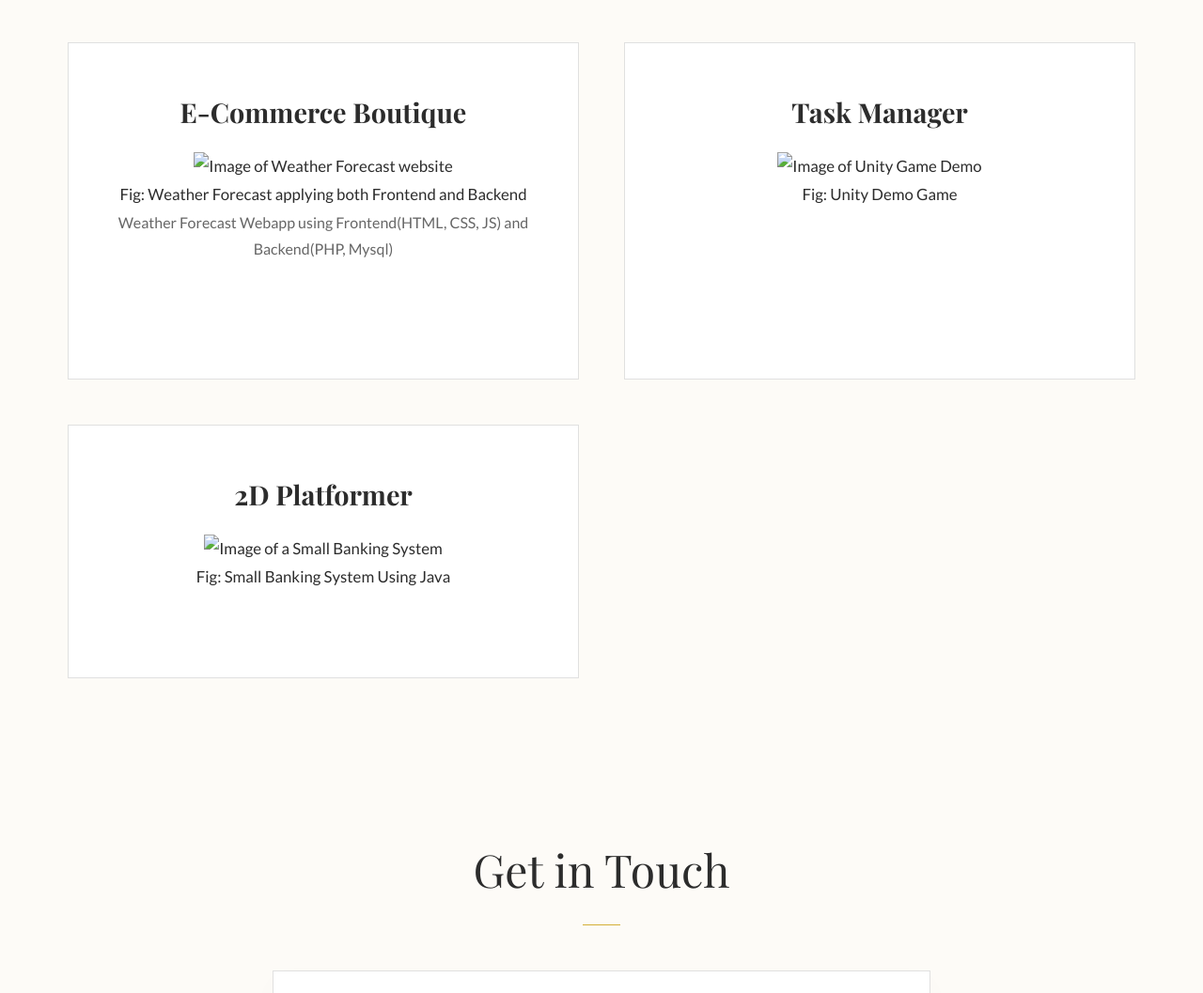
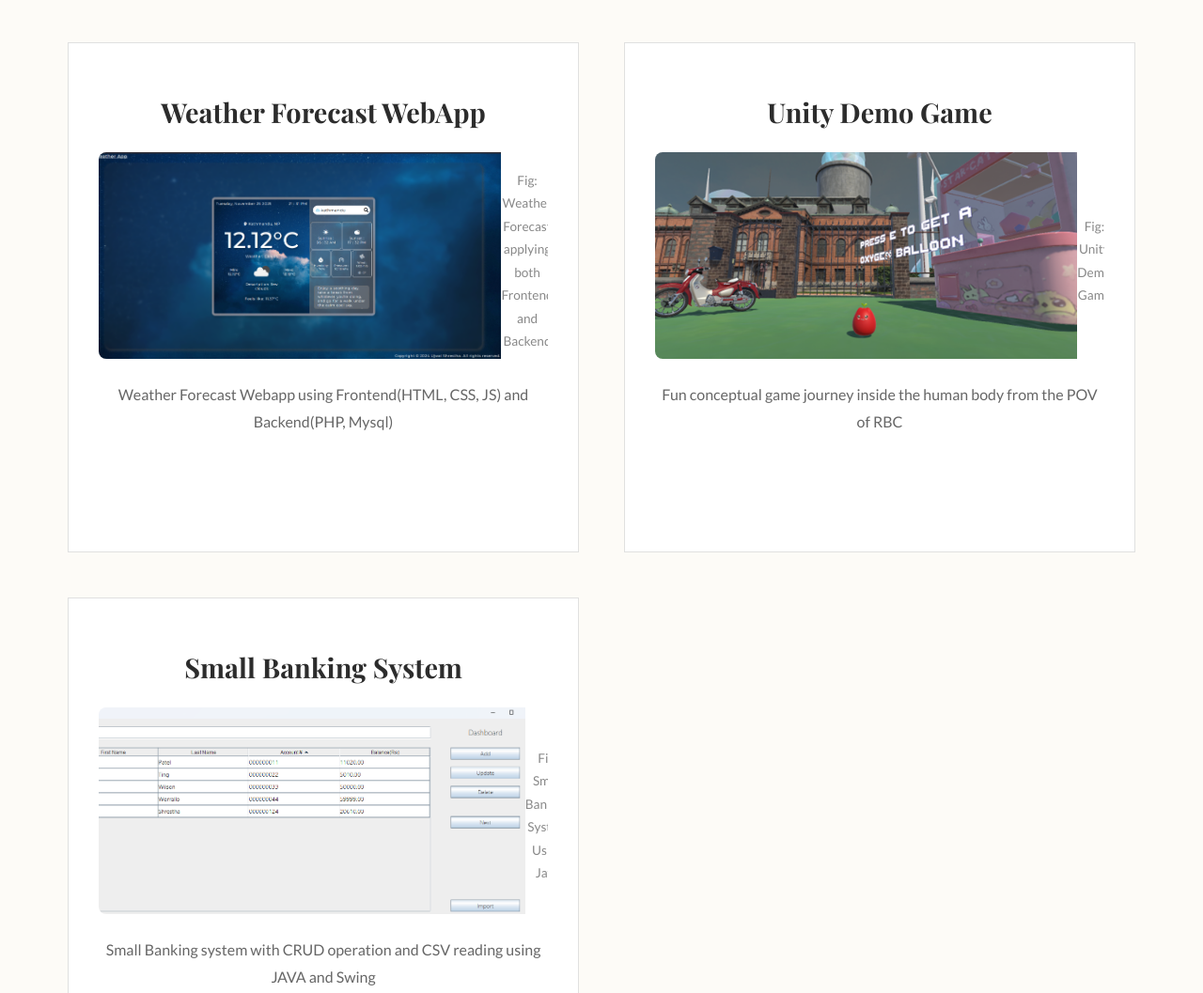
Before and after one commit to soupdoumplings/soupdoumplings-Personal_Portfolio_College_Assignment, a plain HTML site: page index.html in a window 1280 px wide. Shown: the part 1917-2974 px from the top of the page at 94% size. Drawn offline with nearby package versions, Linux system fonts and the light colour scheme; a web font is replaced by a local one.

Commit message:
Updated index.html: Added pictures for project, style.css: Added styling for the image, Added project folder with the images

```diff
--- a/CSS/style.css
+++ b/CSS/style.css
@@ -310,6 +310,29 @@ header {
     transform: translateY(0);
 }
 
+.image-wrapper {
+    width: 100%;
+    height: 220px;
+    display: flex;
+    justify-content: center;
+    align-items: center;
+    overflow: hidden;
+    border-radius: 8px;
+    margin-bottom: 1.5rem;
+}
+
+.image-wrapper img {
+    width: 100%;
+    height: 100%;
+    object-fit: cover;
+}
+
+.image-wrapper figcaption {
+    font-size: 0.85rem;
+    color: #888;
+    margin-top: 0.7rem;
+}
+
 /* Contact Form */
 .wired-form {
     max-width: 700px;
--- a/index.html
+++ b/index.html
@@ -80,7 +80,7 @@
 			<h2>Selected Works</h2>
 			<div class="project-list">
 				<a href="http://weather-app.42web.io/?i=1" class="project-card">
-					<h3>E-Commerce Boutique</h3>
+					<h3>Weather Forecast WebApp</h3>
 					<figure class="image-wrapper">
 						<img src="Projects/Weather_Forecast_website.png" alt="Image of Weather Forecast website">
 						<figcaption>Fig: Weather Forecast applying both Frontend and Backend</figcaption>
@@ -89,19 +89,21 @@
 					<span class="arrow">View Project</span>
 				</a>
 				<a href="#" class="project-card">
-					<h3>Task Manager</h3>
-					<figure class="imageWrapper">
+					<h3>Unity Demo Game</h3>
+					<figure class="image-wrapper">
 						<img src="Projects/Metaphorical journey inside the human body through the eyes of an RBC.png" alt="Image of Unity Game Demo">
 						<figcaption>Fig: Unity Demo Game</figcaption>
 					</figure>
+					<p>Fun conceptual game journey inside the human body from the POV of RBC</p>
 					<span class="arrow">View Project</span>
 				</a>
 				<a href="#" class="project-card">
-					<h3>2D Platformer</h3>
-					<figure class="imageWrapper">
+					<h3>Small Banking System</h3>
+					<figure class="image-wrapper">
 						<img src="Projects/Small Banking System.png" alt="Image of a Small Banking System">
 						<figcaption>Fig: Small Banking System Using Java</figcaption>
 					</figure>
+					<p>Small Banking system with CRUD operation and CSV reading using JAVA and Swing</p>
 					<span class="arrow">View Project</span>
 				</a>
 			</div>
```
Also changed, not shown: Projects/Metaphorical journey inside the human body through the eyes of an RBC.png (added), Projects/Small Banking System.png (added), Projects/Weather_Forecast_website.png (added).
